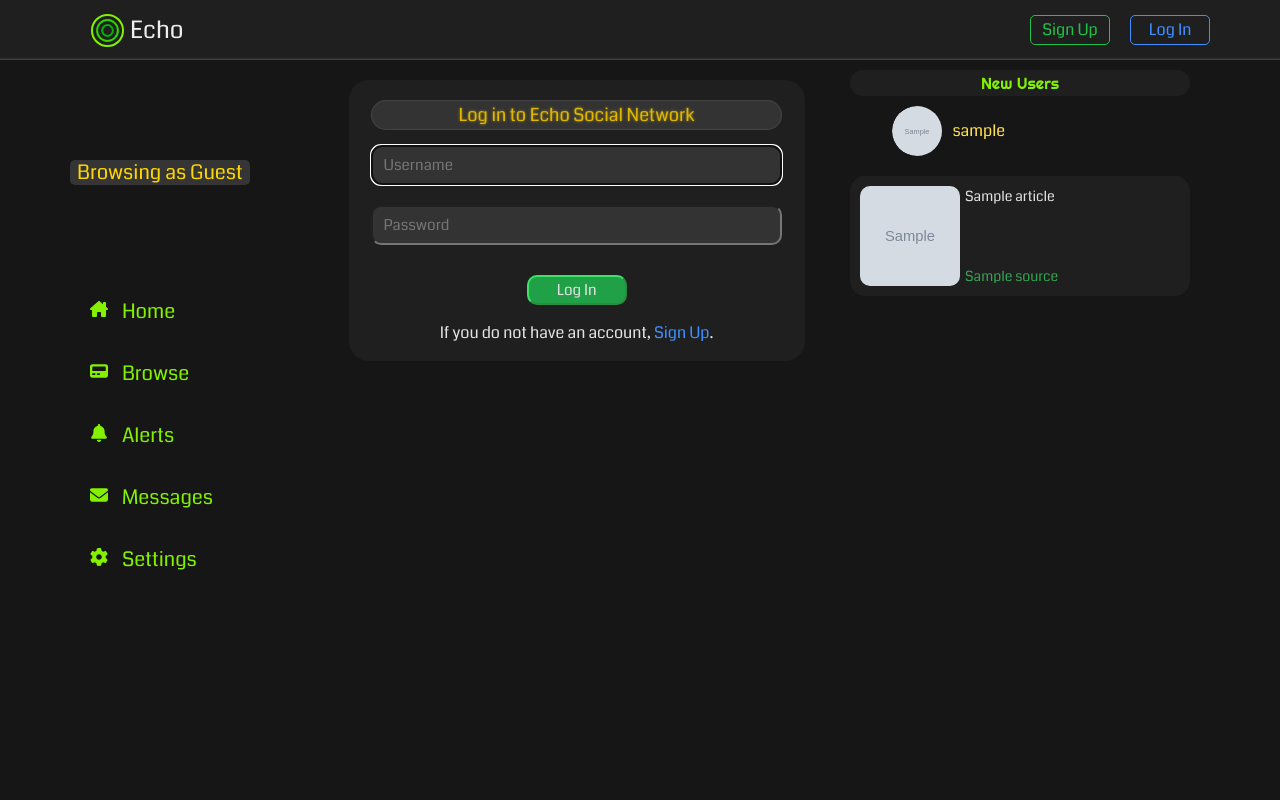
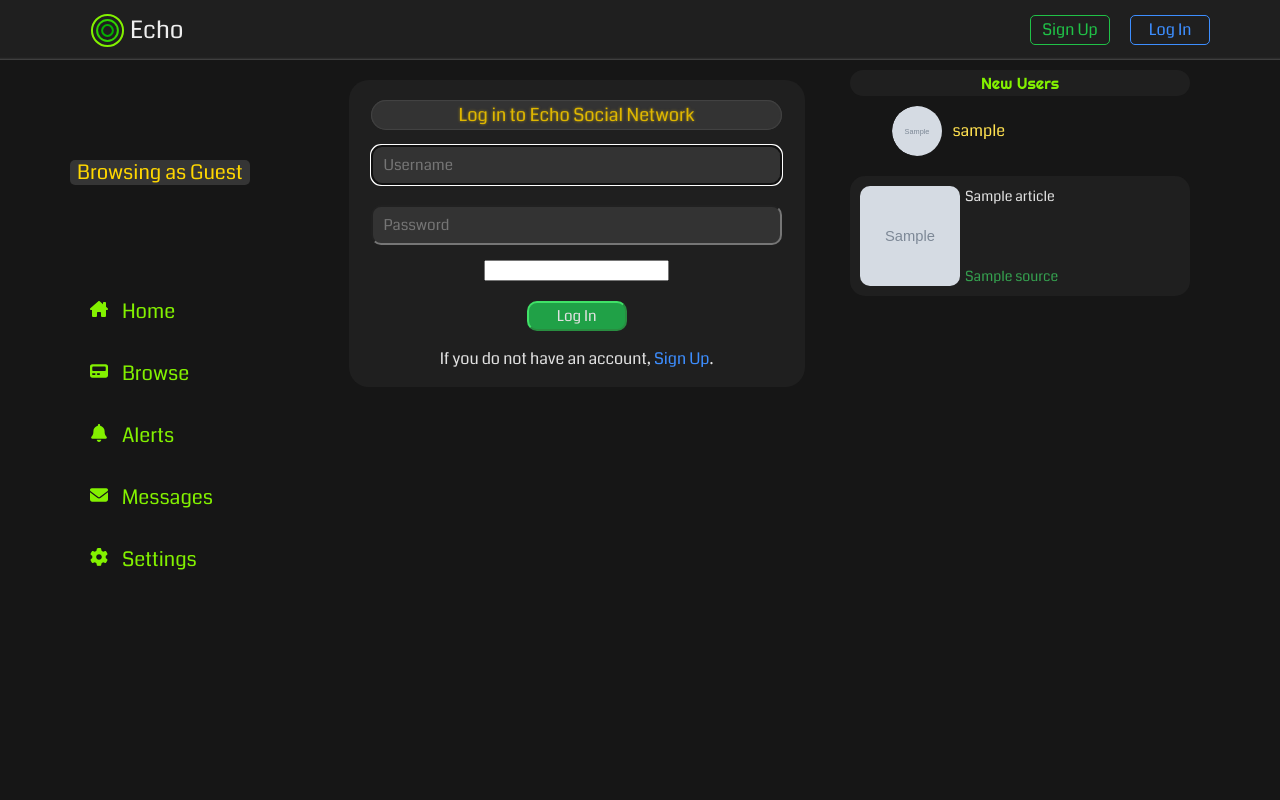
Before and after one commit to DamonTurcotte/echo-socialnet, a Django app: template templates/registration/login.html in a window 1280 px wide. Run offline with Django 3.2, Linux system fonts and the light colour scheme; the template is opened without the code that fills it: most values are stand-ins (such as "Sample title", 1, 10 or a date in 2020); grey boxes marked "Sample" are stand-in pictures; form fields are guessed from the names that the template uses.

Commit message:
Add recaptcha widget

```diff
--- a/templates/registration/login.html
+++ b/templates/registration/login.html
@@ -23,6 +23,10 @@
 
   <input class="login-password" type="password" name="password" autocomplete="current-password" id="password" placeholder="Password" required>
 
+  <div style="margin-top: 5px">
+    {{form.captcha}}
+  </div>
+
   <input class="login-submit" id="submit" type="submit" value="Log In">
   <input type="hidden" name="next" value="{{next}}">
 
```
